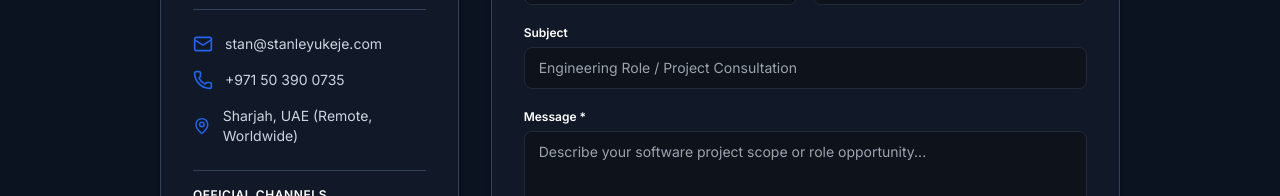
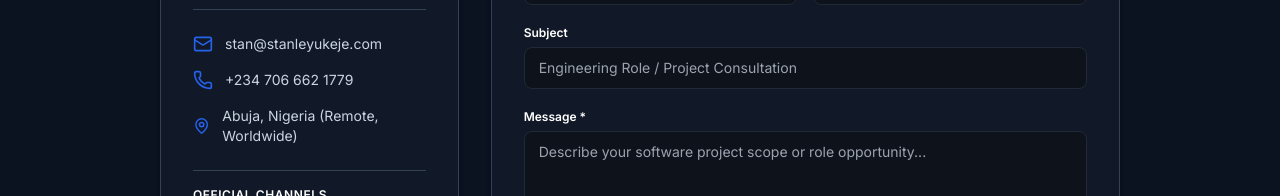
Before and after one commit to stanleyukeje/stanleyukeje.com, a Next.js app: page /contact in a window 1280 px wide. Shown: the part 702-898 px from the top of the page. Built offline with nearby package versions, Linux system fonts and the light colour scheme; no server answers.

Commit message:
chore(contact): update website contact details to Abuja, Nigeria (+234 706 662 1779) while preserving downloadable PDF

```diff
--- a/app/contact/page.tsx
+++ b/app/contact/page.tsx
@@ -12,6 +12,7 @@ import { Button } from '@/components/ui/button';
 import { Mail, MapPin, Phone, Send, CheckCircle2, ExternalLink } from 'lucide-react';
 import { socialLinks, SOCIAL_URLS } from '@/config/social';
 import { canonicalResumeData } from '@/config/resume';
+import { contactConfig } from '@/config/contact';
 
 function getRandomNum() {
   return Math.floor(Math.random() * 9) + 1;
@@ -130,7 +131,7 @@ export default function ContactPage() {
               </div>
               <div className="flex items-center gap-3">
                 <MapPin className="h-5 w-5 text-[#2563EB]" />
-                <span>Sharjah, UAE (Remote, Worldwide)</span>
+                <span>{contactConfig.location}</span>
               </div>
             </div>
 
--- a/config/contact.ts
+++ b/config/contact.ts
@@ -2,7 +2,7 @@ import { SOCIAL_URLS } from './social';
 
 export const contactConfig = {
   email: 'stan@stanleyukeje.com',
-  location: 'Sharjah, UAE (Remote, Worldwide)',
+  location: 'Abuja, Nigeria (Remote, Worldwide)',
   socials: [
     {
       name: 'GitHub',
--- a/config/resume.ts
+++ b/config/resume.ts
@@ -60,8 +60,8 @@ export const canonicalResumeData: CanonicalResumeData = {
   title: 'FULL STACK SOFTWARE ENGINEER | PRODUCT ENGINEER',
   pdfPath: '/resume/Stanley_Ukeje_Software_Engineer_CV.pdf',
   contact: {
-    location: 'Sharjah, UAE',
-    phone: '+971 50 390 0735',
+    location: 'Abuja, Nigeria',
+    phone: '+234 706 662 1779',
     whatsappUrl: SOCIAL_URLS.whatsapp,
     email: 'stan@stanleyukeje.com',
     website: 'https://stanleyukeje.com',
--- a/config/site.ts
+++ b/config/site.ts
@@ -12,7 +12,7 @@ export const siteConfig: SiteMetadata = {
     name: 'Stanley Ukeje',
     role: 'Full Stack Software Engineer | Product Engineer',
     bio: 'Full Stack Software Engineer building production web applications from idea to deployment with Next.js, React, TypeScript, PostgreSQL, Supabase and modern cloud infrastructure.',
-    location: 'Sharjah, UAE (Remote, Worldwide)',
+    location: 'Abuja, Nigeria (Remote, Worldwide)',
   },
 };
 
--- a/config/social.ts
+++ b/config/social.ts
@@ -6,7 +6,7 @@ export const SOCIAL_URLS = {
   twitter: 'https://x.com/StanleyUkeje_',
   youtube: 'https://www.youtube.com/@stanley_ukeje',
   email: 'mailto:stan@stanleyukeje.com',
-  whatsapp: 'https://wa.me/971503900735',
+  whatsapp: 'https://wa.me/2347066621779',
 } as const;
 
 export const socialLinks: SocialLink[] = [
```
